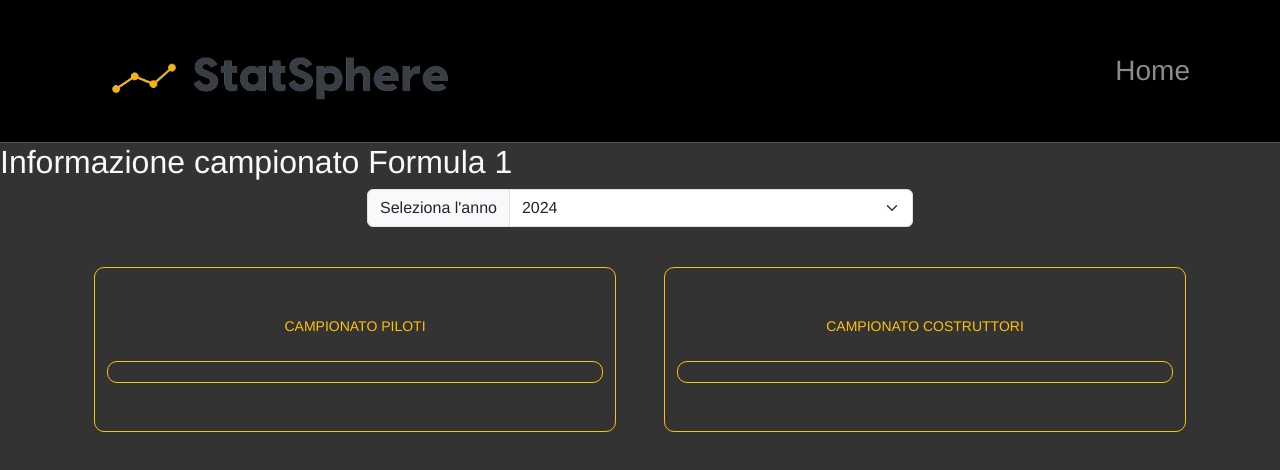
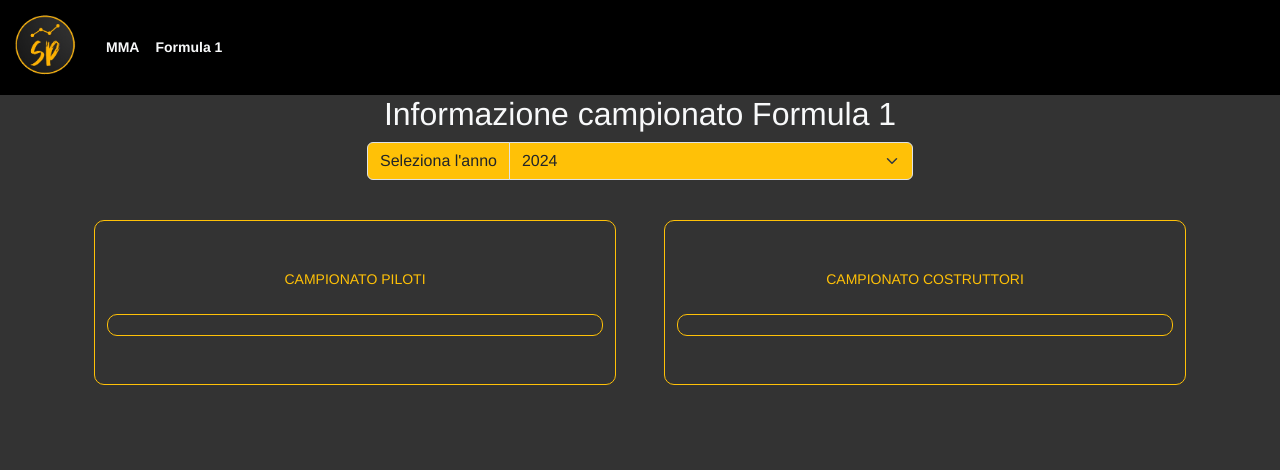
Before and after one commit to Scheli/Gruppo1_Andreola, a plain HTML site: page frontend/campionato.html in a window 1280 px wide. Drawn offline with nearby package versions, Linux system fonts and the light colour scheme; no server answers; a script that the page names is missing.

Commit message:
statistica e varie sistemazioni

```diff
--- a/frontend/campionato.html
+++ b/frontend/campionato.html
@@ -12,28 +12,36 @@
 </head>
 
 <body>
-    <nav class="navbar navbar-expand-lg  navbar-custom border-bottom border-body" data-bs-theme="dark">
-        <div class="container">
-            <a class="navbar-brand fs-4" href="index.html">
-                <img src="immagini/logo-removebg-preview.png" alt="Bootstrap" />
+    <nav class="navbar navbar-expand-lg">
+        <div class="container-fluid">
+            <a class="navbar-brand" href="index.html">
+                <img src="immagini/logo.png" alt="Logo" class="img-fluid" />
             </a>
-            <div class="collapse navbar-collapse" id="navbarNav">
-                <ul class="navbar-nav ms-auto">
+            <button class="navbar-toggler" type="button" data-bs-toggle="collapse" data-bs-target="#navmenu">
+                <span class="navbar-toggler-icon"></span>
+            </button>
+            <div class="collapse navbar-collapse" id="navmenu">
+                <ul class="navbar-nav">
                     <li class="nav-item">
-                        <a class="nav-link fs-3" href="index.html">Home</a>
+                        <a class="nav-link fw-bold text-light" href="mma.html">MMA</a>
+                    </li>
+                    <li class="nav-item">
+                        <a class="nav-link fw-bold text-light" href="Formula1.html">Formula 1</a>
                     </li>
                 </ul>
             </div>
         </div>
     </nav>
+    <center>
         <h2 class="text-light">Informazione campionato Formula 1</h2>
+    </center>
 
     <div class="container">
         <div class="row">
             <div class="col-md-6 offset-md-3">
                 <div class="input-group mb-3">
-                    <label class="input-group-text" for="selectYear">Seleziona l'anno</label>
-                    <select class="form-select" id="selectYear"></select>
+                    <label class="input-group-text bg-warning" for="selectYear">Seleziona l'anno</label>
+                    <select class="form-select bg-warning" id="selectYear"></select>
                 </div>
             </div>
         </div>
--- a/frontend/css/F1standings.css
+++ b/frontend/css/F1standings.css
@@ -22,19 +22,19 @@ body{
   border-radius: 10px;
 }
 
-.navbar-brand img {
-  width: 400px;
-  height: auto;
+.navbar-nav {
+  width: 100%;
+  display: flex;
+  align-items: center;
 }
-
-.navbar-custom {
-  background-color: #222;
+#dark-mode-btn {
+  margin-left: auto;
 }
 
 .navbar-brand img {
-  width: 400px;
+  width: 70px;
   height: auto;
 }
-.navbar{
-  background: #000000;
+.navbar {
+  background-color: #000000;
 }
--- a/frontend/css/Formula1.css
+++ b/frontend/css/Formula1.css
@@ -33,22 +33,24 @@ swiper-slide img {
   height: 100%;
   object-fit: cover;
 }
-.navbar-brand img {
-  width: 400px;
-  height: auto;
+.navbar-nav {
+  width: 100%;
+  display: flex;
+  align-items: center;
 }
-
-.navbar-custom {
-  background-color: #222;
+#dark-mode-btn {
+  margin-left: auto;
 }
 
 .navbar-brand img {
-  width: 400px;
+  width: 70px;
   height: auto;
 }
-.navbar{
-  background: #000000;
+.navbar {
+  background-color: #000000;
 }
+
+
 
 .table1 {
   padding: 10px;
--- a/frontend/css/round.css
+++ b/frontend/css/round.css
@@ -7,19 +7,19 @@ body{
     color: white;
   }
 
-  .navbar-brand img {
-    width: 400px;
-    height: auto;
+  .navbar-nav {
+    width: 100%;
+    display: flex;
+    align-items: center;
   }
-
-  .navbar-custom {
-    background-color: #222;
+  #dark-mode-btn {
+    margin-left: auto;
   }
 
   .navbar-brand img {
-    width: 400px;
+    width: 70px;
     height: auto;
   }
-  .navbar{
-    background: #000000;
+  .navbar {
+    background-color: #000000;
   }
--- /dev/null
+++ b/frontend/css/statistics.css
@@ -0,0 +1,26 @@
+.navbar-nav {
+    width: 100%;
+    display: flex;
+    align-items: center;
+}
+
+#dark-mode-btn {
+    margin-left: auto;
+}
+
+.navbar-brand img {
+    width: 70px;
+    height: auto;
+}
+
+.navbar {
+    background-color: #000000;
+}
+
+body {
+    background: #333;
+    font-family: Helvetica Neue, Helvetica, Arial, sans-serif;
+    font-size: 14px;
+    margin: 0;
+    padding: 0;
+}
--- a/frontend/js/campionato.js
+++ b/frontend/js/campionato.js
@@ -13,7 +13,7 @@ document.addEventListener('DOMContentLoaded', function () {
     selectYear.addEventListener('change', function () {
         var selectedYear = this.value;
         campionato(selectedYear);
-        piloti(selectedYear)
+        piloti(selectedYear);
     });
 
     campionato(2024);
@@ -27,20 +27,14 @@ async function campionato(selectedYear) {
         }
     });
 
-
     const result = await g.json();
     console.log(JSON.stringify(result));
     const table = document.getElementById('result');
     table.innerHTML = '';
-    if(result[0].StandingsLists.length > 0){
-
-
-
+    if (result[0].StandingsLists.length > 0) {
         result[0].StandingsLists.forEach(standingsList => {
             standingsList.ConstructorStandings.forEach(standing => {
                 const row = table.insertRow();
-
-
                 const cellposition = row.insertCell();
                 cellposition.textContent = standing.position;
                 cellposition.classList.add("table1");
@@ -51,46 +45,54 @@ async function campionato(selectedYear) {
                 cellpoints.textContent = standing.points;
             });
         });
-
-    } else{
+    } else {
         table.innerHTML = 'Il campionato costruttori è stato istituito dal 1958';
     }
-
 }
 
 async function piloti(selectedYear) {
-    const g = await fetch(`http://localhost:8080/f1?resource=Driver_Standings&season=${selectedYear}`, {
+    const response = await fetch(`http://localhost:8080/f1?resource=Driver_Standings&season=${selectedYear}`, {
         headers: {
             'Accept': 'application/json'
         }
     });
 
-    const pilot = await g.json();
-    console.log(JSON.stringify(pilot));
+    const standings = await response.json();
+    console.log(JSON.stringify(standings));
     const table = document.getElementById('pilot');
     table.innerHTML = '';
 
-
-
-    pilot[0].StandingsLists.forEach(standingsList => {
+    if (standings[0] && standings[0].StandingsLists && standings[0].StandingsLists.length > 0) {
+        standings[0].StandingsLists.forEach(standingsList => {
             standingsList.DriverStandings.forEach(standing => {
                 const row = table.insertRow();
-            const cellposition = row.insertCell();
-            cellposition.textContent = standing.position;
 
-            const driverName = standing.Driver?.givenName + " " + standing.Driver.familyName;
+                const cellPosition = row.insertCell();
+                cellPosition.textContent = standing.position;
 
-            const celldriver = row.insertCell();
-            celldriver.textContent = driverName;
-            celldriver.classList.add("table1");
+                const driverName = standing.Driver ? `${standing.Driver.givenName} ${standing.Driver.familyName}` : "Nome non disponibile";
 
-            const cellpoints = row.insertCell();
-            cellpoints.textContent = standing.points;
+                const cellDriver = row.insertCell();
+                const driverLink = document.createElement('a');
+                driverLink.textContent = driverName;
+                driverLink.href = `statistics.html?pilot=${standing.Driver.familyName}`;
+                driverLink.style.textDecoration = "none";
+                driverLink.style.color = "#f1b811";
+                driverLink.addEventListener('click', function () {
+                    localStorage.setItem('selectedDriverLastName', standing.Driver.familyName);
+                    localStorage.setItem('selectedYear', selectedYear);
+                });
+                cellDriver.appendChild(driverLink);
+
+                const cellPoints = row.insertCell();
+                cellPoints.textContent = standing.points;
             });
         });
+    } else {
+        console.log("Nessun dato pilota disponibile per l'anno selezionato.");
+    }
+}
 
-
-}
 const username = localStorage.getItem('username');
 
 if (!username) {
--- a/frontend/js/round.js
+++ b/frontend/js/round.js
@@ -50,7 +50,6 @@ function RoundDetailDiv(roundata) {
                 const driverNameTag = document.createElement("p");
                 driverNameTag.textContent = `Pilota: ${result.Driver.givenName} ${result.Driver.familyName}`;
                 resultContainer.appendChild(driverNameTag);
-
                 const nationalityTag = document.createElement("p");
                 nationalityTag.textContent = `Nazionalità: ${result.Driver.nationality}`;
                 resultContainer.appendChild(nationalityTag);
```
Also changed, not shown: frontend/Formula1.html (+17 -11 lines), frontend/Players.html (+2 -1 lines), frontend/category.html (+14 -9 lines), frontend/js/statistics.js (added, +40 -0 lines), frontend/mma.html (+1 -1 lines), frontend/round.html (+13 -7 lines), frontend/statistics.html (added, +51 -0 lines), backend/app.js (line endings or trailing spaces). Lines whose indentation alone changed are shown as unchanged.
